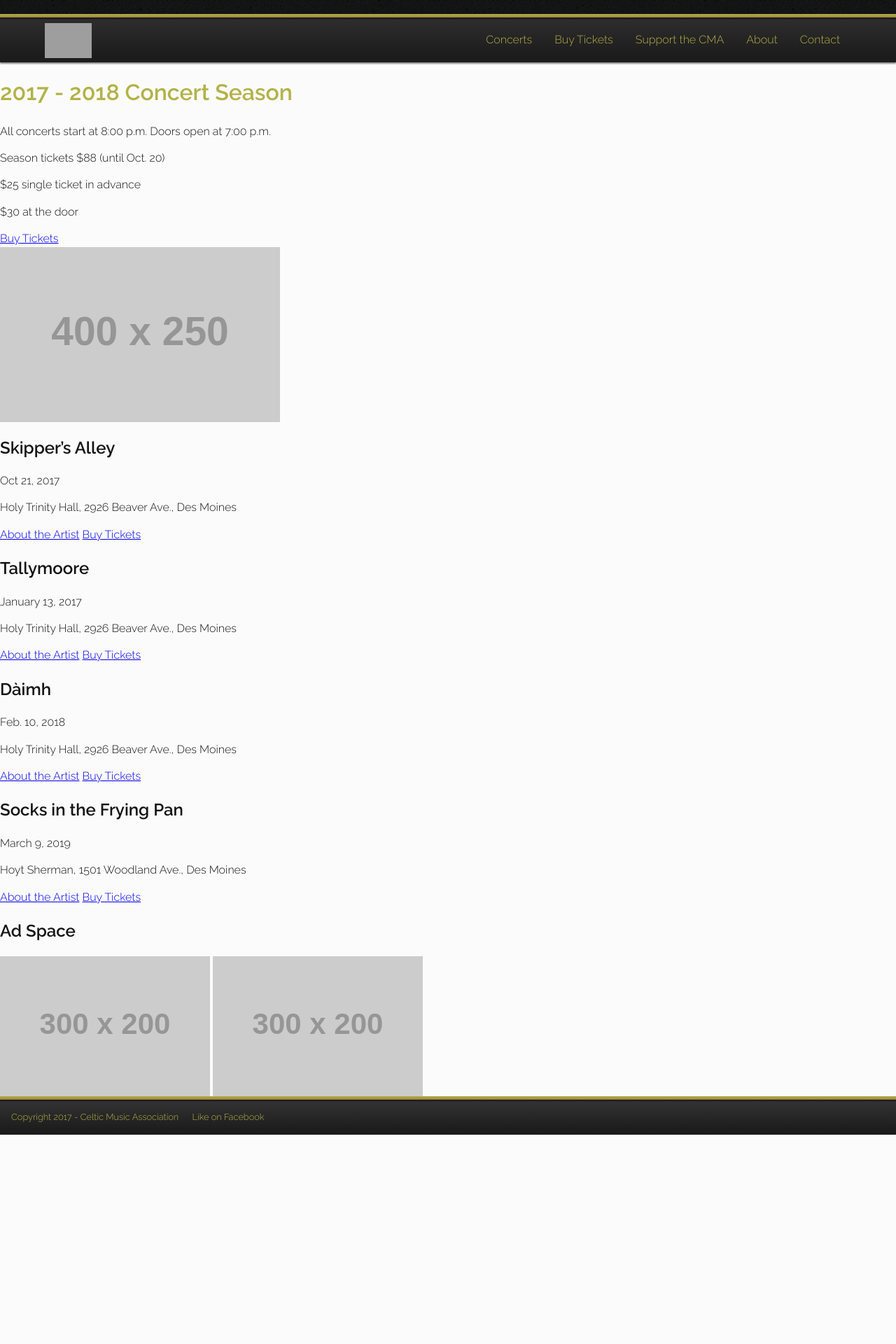
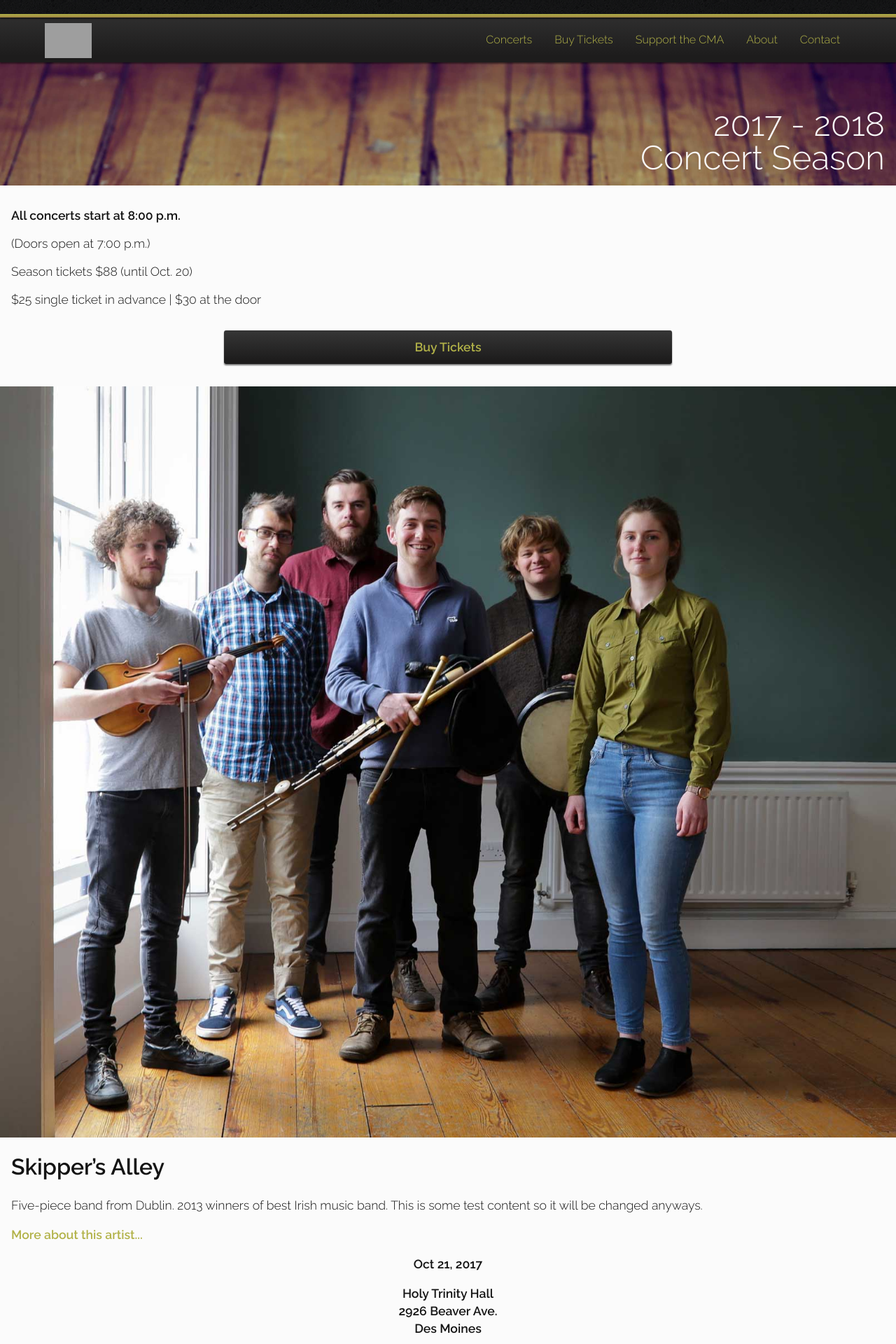
Before and after one commit to djmccurley/cma, a PHP site: page / in a window 1280 px wide. Shown: the top 1920 px of the page at 70% size. Before the commit the page ends 1621 px from the top, so only its background shows below. Run offline with PHP 8.4, Linux system fonts and the light colour scheme; grey boxes labelled with a size stand in for pictures from a placeholder-image service; some libraries are stand-ins or nearby versions; grey boxes are pictures that could not be loaded.

Commit message:
concerts page in good shape

```diff
--- a/public/css/css.css
+++ b/public/css/css.css
@@ -445,11 +445,28 @@ main h1 {
   color: #B2B248;
   background-color: #fbfbfb; }
 
+.bold {
+  font-weight: 700; }
+
+.break {
+  display: block; }
+
+a {
+  text-decoration: none; }
+
+.info_link:link, .info_link:visited {
+  color: #B2B248;
+  font-weight: 700; }
+
 html {
   box-sizing: border-box; }
 
 *, *:before, *:after {
   box-sizing: inherit; }
+
+img {
+  max-width: 100%;
+  display: block; }
 
 .asphalt {
   min-height: 1.25rem;
@@ -556,6 +578,46 @@ header {
     display: block;
     z-index: 2; }
 
+main {
+  margin-top: 0;
+  font-size: 1.1rem; }
+  main .cta {
+    background-image: linear-gradient(-180deg, #363636 0%, #1D1C1C 90%);
+    color: #B2B248;
+    padding: .75rem 1rem;
+    width: 50%;
+    display: block;
+    margin: 2rem auto 0rem auto;
+    text-align: center;
+    font-weight: 600;
+    border-radius: 3px;
+    box-shadow: 0px 2px 2px 0px rgba(0, 0, 0, 0.5); }
+  main .leader {
+    padding-bottom: 2rem; }
+    main .leader h1 {
+      margin-top: 0;
+      background-image: url("../img/wood_floor.jpg");
+      background-size: cover;
+      font-size: 3rem;
+      line-height: 3rem;
+      padding: 4rem 1rem 1rem 1rem;
+      font-weight: 300;
+      text-align: right;
+      color: #fbfbfb; }
+    main .leader p {
+      padding: 0 1rem;
+      line-height: 1.4rem; }
+  main .concert_listing h2 {
+    font-size: 2rem;
+    line-height: 1; }
+  main .concert_listing .content_wrapper {
+    padding: 0 1rem;
+    margin-bottom: 3rem; }
+  main .concert_listing .place {
+    text-align: center; }
+  main .ad h2 {
+    padding: 0 1rem; }
+
 footer {
   font-size: .8rem;
   background-image: linear-gradient(-180deg, #363636 0%, #1D1C1C 90%); }
@@ -564,6 +626,7 @@ footer {
     display: inline-block;
     padding-left: 1rem; }
   footer a {
+    float: right;
     display: inline-block;
     text-align: right;
     padding: 1rem;
--- a/public/index.html
+++ b/public/index.html
@@ -48,61 +48,82 @@
                     <li>Contact</li>
                 </ol>
             </nav>
+
         </header>
 
         <main>
-            <h1>2017 - 2018 Concert Season</h1>
-            <p>All concerts start at 8:00 p.m. Doors open at 7:00 p.m.</p>
-            <p>Season tickets $88 (until Oct. 20)</p>
-            <p>$25 single ticket in advance</p>
-            <p>$30 at the door</p>
-            <a href="#!">Buy Tickets</a>
-
-            <article class="concert_listing">
-                <img src="http://placehold.it/400x250">
-                <h2>Skipper’s Alley</h2>
-                <p>Oct 21, 2017</p>
-                <p>Holy Trinity Hall, 2926 Beaver Ave., Des Moines </p>
-                <a href="#!">About the Artist</a>
-                <a href="#!">Buy Tickets</a>
+            <article class="leader">
+                <h1><span class="break">2017 - 2018</span> <span class="break">Concert Season</span></h1>
+                <p class="bold">All concerts start at 8:00 p.m.</p>
+                <p>(Doors open at 7:00 p.m.)</p>
+                <p>Season tickets $88 (until Oct. 20)</p>
+                <p>$25 single ticket in advance | $30 at the door</p>
+                <a href="#!" class="cta">Buy Tickets</a>
             </article>
 
             <article class="concert_listing">
-                <h2>Tallymoore</h2>
-                <p>January 13, 2017</p>
-                <p>Holy Trinity Hall, 2926 Beaver Ave., Des Moines </p>
-                <a href="#!">About the Artist</a>
-                <a href="#!">Buy Tickets</a>
+                <img src="img/skippers_alley.jpg">
+                <div class="content_wrapper">
+                    <h2>Skipper’s Alley</h2>
+                    <p> Five-piece band from Dublin. 2013 winners of best Irish music band. This is some test content so it will be changed anyways.</p>
+                    <a href="#!" class="info_link"> More about this artist...</a>
+                   <p class="place bold">Oct 21, 2017</p>
+                   <p><span class="place break bold">Holy Trinity Hall</span> <span class="place break bold">2926 Beaver Ave.</span> <span class="place break bold">Des Moines</span></p>
+
+                   <a href="#!" class="cta">Buy Tickets</a>
+                </div>
             </article>
 
             <article class="concert_listing">
-                <h2>Dàimh</h2>
-                <p>Feb. 10, 2018</p>
-                <p>Holy Trinity Hall, 2926 Beaver Ave., Des Moines</p>
-                <a href="#!">About the Artist</a>
-                <a href="#!">Buy Tickets</a>
+                <img src="img/tallymoore.jpg">
+                <div class="content_wrapper">
+                    <h2>Tallymoore</h2>
+                    <p>Five-piece band from Dublin. 2013 winners of best Irish music band. This is some test content so it will be changed anyways.</p>
+                    <a href="#!" class="info_link"> More about this artist...</a>
+                   <p class="place bold">January 13, 2018</p>
+                   <p><span class="place break bold">Holy Trinity Hall</span> <span class="place break bold">2926 Beaver Ave.</span> <span class="place break bold">Des Moines</span></p>
+
+                   <a href="#!" class="cta">Buy Tickets</a>
+                </div>
             </article>
 
             <article class="concert_listing">
-                <h2>Socks in the Frying Pan</h2>
-                <p>March 9, 2019</p>
-                <p>Hoyt Sherman, 1501 Woodland Ave., Des Moines</p>
-                <a href="#!">About the Artist</a>
-                <a href="#!">Buy Tickets</a>
+                <img src="img/daimh.jpg">
+                <div class="content_wrapper">
+                    <h2>Daimh</h2>
+                    <p> Five-piece band from Dublin. 2013 winners of best Irish music band. This is some test content so it will be changed anyways.</p>
+                    <a href="#!" class="info_link"> More about this artist...</a>
+                   <p class="place bold">Feb 10, 2018</p>
+                   <p><span class="place break bold">Holy Trinity Hall</span> <span class="place break bold">2926 Beaver Ave.</span> <span class="place break bold">Des Moines</span></p>
+
+                   <a href="#!" class="cta">Buy Tickets</a>
+                </div>
             </article>
 
-            <aside>
+            <article class="concert_listing">
+                <img src="img/socks_in_the_frying_pan.jpg">
+                <div class="content_wrapper">
+                    <h2>Socks in the Frying Pan</h2>
+                    <p> Five-piece band from Dublin. 2013 winners of best Irish music band. This is some test content so it will be changed anyways.</p>
+                    <a href="#!" class="info_link"> More about this artist...</a>
+                   <p class="place bold">March 9, 2018</p>
+                   <p><span class="place break bold">Holy Trinity Hall</span> <span class="place break bold">2926 Beaver Ave.</span> <span class="place break bold">Des Moines</span></p>
+
+                   <a href="#!" class="cta">Buy Tickets</a>
+                </div>
+            </article>
+
+            <aside class="ad">
                 <h2>Ad Space</h2>
-                <img src="http://placehold.it/300x200">
-                <img src="http://placehold.it/300x200">
+                <img src="http://placehold.it/800x300">
             </aside>
         </main>
 
-        <footer>
+        <footer class="clearfix">
             <div class="border"></div>
             <!-- <div class="asphalt"> -->
-                <p>Copyright 2017 - Celtic Music Association</p>
-                <a href="#!">Like on Facebook</a>
+                <p>Copyright 2017</p>
+                <a href="#!">Like Us on Facebook</a>
             </div>
         </footer>
 
```
Also changed, not shown: other parts of public/css/css.css (+13 -8 lines), dev/sass/_layout.scss (+76 -8 lines), dev/sass/_typography.scss (+17 -0 lines), public/img/daimh.jpg (added), public/img/skippers_alley.jpg (added), public/img/socks_in_the_frying_pan.jpg (added), public/img/tallymoore.jpg (added), 1 other file.
